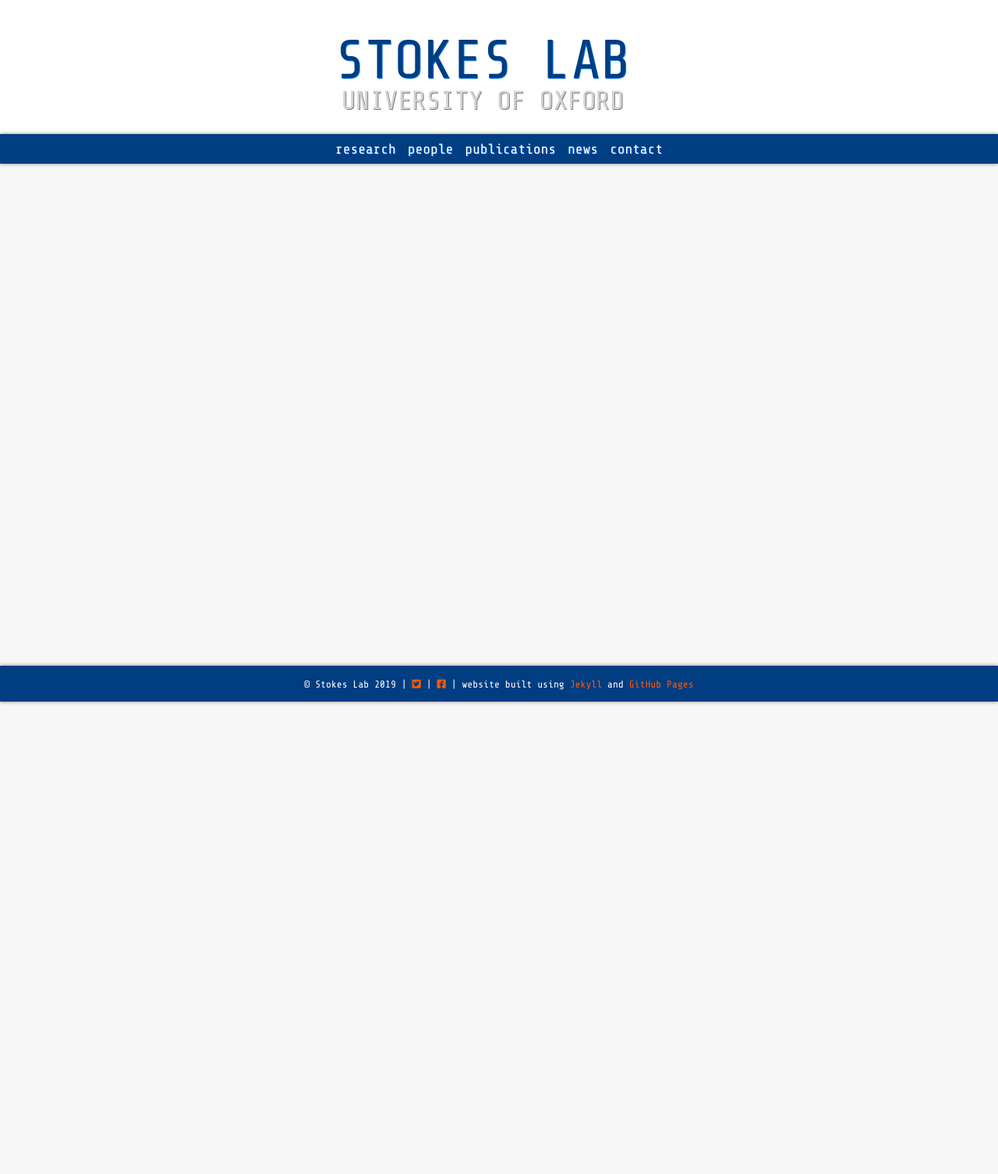
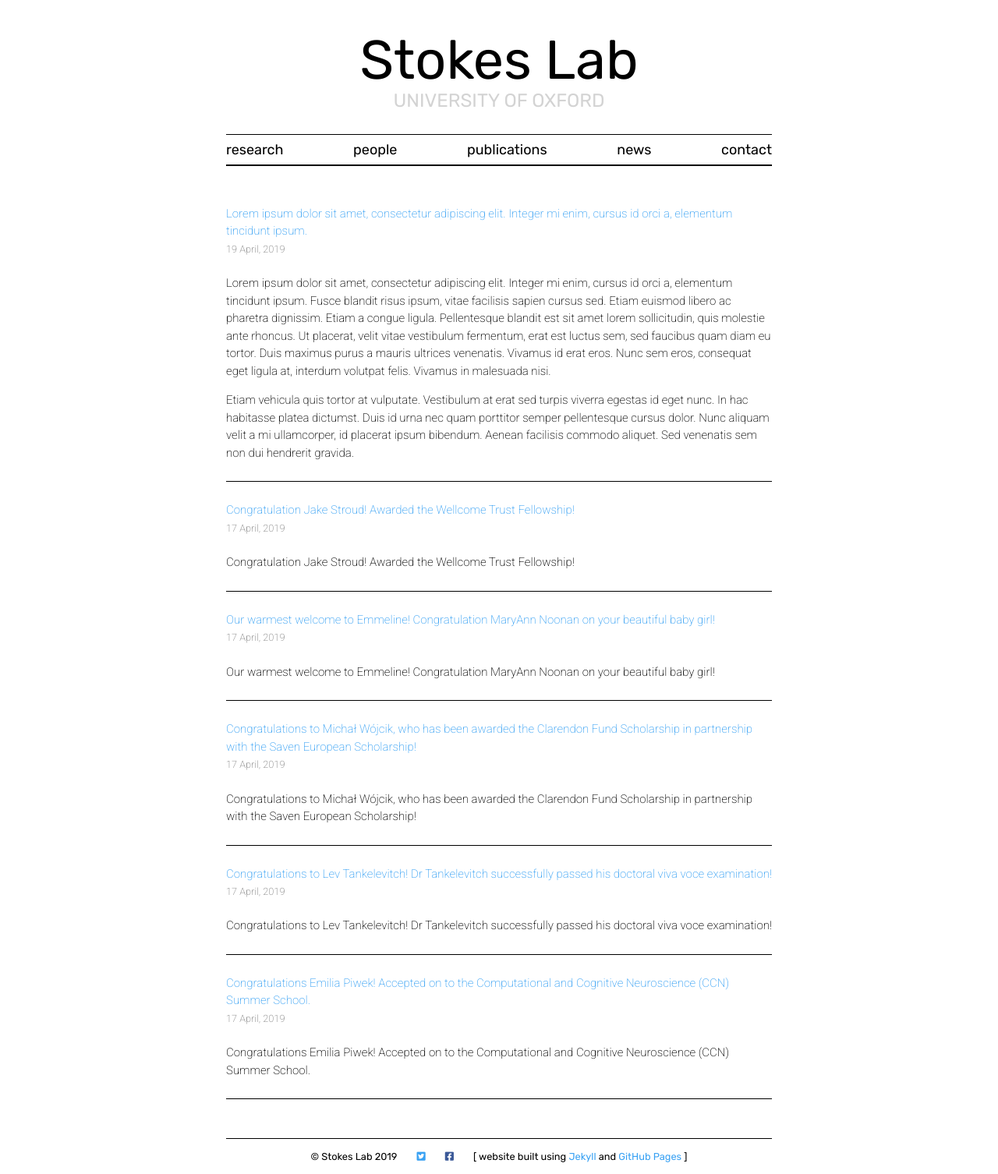
Before and after one commit to stokeslab/stokeslab.github.io, a Jekyll site: the page built from _pages/blog.html, in a window 1280 px wide. Shown: the whole page at 78% size. Built offline with Jekyll 4.4.1, drawn with Linux system fonts in a browser that asks for light colours; nearby versions of some CDN libraries; some web fonts are replaced.

Commit message:
design update

```diff
--- a/_layouts/default.html
+++ b/_layouts/default.html
@@ -16,6 +16,9 @@
 		<link href="https://fonts.googleapis.com/css?family=Roboto+Mono|Roboto+Slab:300|Roboto:200" rel="stylesheet">
 		<link href="https://fonts.googleapis.com/css?family=Share+Tech+Mono" rel="stylesheet">
 		<link href="https://fonts.googleapis.com/css?family=Inconsolata" rel="stylesheet">
+		<link href="https://fonts.googleapis.com/css?family=Rubik&display=swap" rel="stylesheet">
+		 <link href="https://fonts.googleapis.com/css?family=Quicksand:300&display=swap" rel="stylesheet">
+		 <link href="https://fonts.googleapis.com/css?family=Heebo:100&display=swap" rel="stylesheet">
 		<link rel="stylesheet" href="https://use.fontawesome.com/releases/v5.8.1/css/all.css" integrity="sha384-50oBUHEmvpQ+1lW4y57PTFmhCaXp0ML5d60M1M7uH2+nqUivzIebhndOJK28anvf" crossorigin="anonymous">
 	</head>
 
@@ -55,7 +58,7 @@
 				<div class="menu-item-wrapper"><a href="{{ site.baseurl }}/people/"><div class="menu-item">people</div></a></div>
 				<div class="menu-item-wrapper"><a href="{{ site.baseurl }}/publications/"><div class="menu-item">publications</div></a></div>
 				<!-- <div class="menu-item-wrapper"><a href="{{ site.baseurl }}/blog/"><div class="menu-item">blog</div></a></div> -->
-				<div class="menu-item-wrapper"><a href="{{ site.baseurl }}/news/"><div class="menu-item">news</div></a></div>
+				<div class="menu-item-wrapper"><a href="{{ site.baseurl }}/blog/"><div class="menu-item">news</div></a></div>
 				<!--<div class="menu-item-wrapper"><a href="{{ site.baseurl }}/resources/"><div class="menu-item">resources</div></a></div>-->
 				<!--<div class="menu-item-wrapper"><a href="{{ site.baseurl }}/participate/"><div class="menu-item">participate</div></a></div> -->
 				<div class="menu-item-wrapper"><a href="{{ site.baseurl }}/contact/"><div class="menu-item">contact</div></a></div>
@@ -68,9 +71,11 @@
 		</div>
 	</div>
 
+<div class="footer-wrapper">
 	<div class="footer">
-		&copy; Stokes Lab {{ 'now' | date: "%Y" }} | <a href="https://twitter.com/StokesLabOx" target="_blank"><i class="fab fa-twitter-square"></i></a> | <a href="https://www.facebook.com/Attention-Working-Memory-Group-1153758644784999/?__tn__=kC-R&eid=ARD4igwWZPXx71zNExTqVRcPHgJWF9OzyfVVXspUXlRF8M4t7QDjzMHsitK3W9PtwK0wFcEGuqnDNgjL&hc_ref=ARR5gT3rsJtKbDgfeelq5rNu2RfBlf5aQR5VyHM566H6ULeCg1DBJlcZlelbICf5NS0&fref=nf" target="_blank"><i class="fab fa-facebook-square"></i></a> | website built using <a target="_blank" href="https://jekyllrb.com/">Jekyll</a> and <a target="_blank" href="https://pages.github.com/">GitHub Pages</a>
+		&copy; Stokes Lab {{ 'now' | date: "%Y" }} &nbsp;&nbsp;&nbsp;&nbsp;&nbsp;&nbsp; <a href="https://twitter.com/StokesLabOx" target="_blank"><i class="fab fa-twitter-square"></i></a> &nbsp;&nbsp;&nbsp;&nbsp;&nbsp;&nbsp; <a href="https://www.facebook.com/Attention-Working-Memory-Group-1153758644784999/?__tn__=kC-R&eid=ARD4igwWZPXx71zNExTqVRcPHgJWF9OzyfVVXspUXlRF8M4t7QDjzMHsitK3W9PtwK0wFcEGuqnDNgjL&hc_ref=ARR5gT3rsJtKbDgfeelq5rNu2RfBlf5aQR5VyHM566H6ULeCg1DBJlcZlelbICf5NS0&fref=nf" target="_blank"><i class="fab fa-facebook-square"></i></a> &nbsp;&nbsp;&nbsp;&nbsp;&nbsp;&nbsp; [ website built using <a target="_blank" href="https://jekyllrb.com/">Jekyll</a> and <a target="_blank" href="https://pages.github.com/">GitHub Pages</a> ]
 	</div>
+</div>
 
 </body>
 
--- a/_layouts/post.html
+++ b/_layouts/post.html
@@ -2,7 +2,7 @@
 layout: default
 ---
 
-<!--
+
 <div class="post-title">{{ page.title }}</div>
 
 <div class="post-date">{{ page.date | date: "%-d %B, %Y" }}{% if page.author %} • {{ page.author }}{% endif %}{% if page.meta %} • {{ page.meta }}{% endif %} </div>
@@ -31,7 +31,7 @@
 
 </div>
 
--->
+
 
 
 <!--
--- a/_pages/blog.html
+++ b/_pages/blog.html
@@ -5,18 +5,19 @@
 ---
 
 
-<!-- <h1 class="blog-archive"> Latest post </h1>
+<!-- <h1 class="section-head"> Latest news and blogs </h1> -->
 
 
 {% for post in site.posts %}
 	  <div class="blog-wrapper">
-<a href="{{ post.url | prepend: site.baseurl }}"><div class="post-title post-title-link">{{ post.title }}</div></a>
-		  <a class="twitter-timeline" href="https://twitter.com/StokesLabOx?ref_src=twsrc%5Etfw">Tweets by StokesLabOx</a> <script async src="https://platform.twitter.com/widgets.js" charset="utf-8"></script>
+		<a href="{{ post.url | prepend: site.baseurl }}"><div class="post-title post-title-link">{{ post.title }}</div></a>
 
-<div class="post-date">{{ post.date | date: "%-d %B, %Y" }} {% if page.author %} • {{ page.author }}{% endif %}{% if page.meta %} • {{ page.meta }}{% endif %}</div>
+		<div class="post-date">{{ post.date | date: "%-d %B, %Y" }} {% if page.author %} • {{ page.author }}{% endif %}{% if page.meta %} • {{ page.meta }}{% endif %}</div>
 
-    <div class="post-content post-excerpt">{{ post.excerpt }} [ <a href="{{ post.url | prepend: site.baseurl }}">...Read on...</a> ]</div>
-</div> */
+		<!-- <div class="post-content post-excerpt">{{ post.excerpt }} [ <a href="{{ post.url | prepend: site.baseurl }}">...Read on...</a> ]</div> -->
+
+		<div class="post-content">{{ post.content }} </div>
+</div>
 {% endfor %}
 
 <!-- <div class="fb-share-button" data-href="{{site.url}}{{page.url}}" data-layout="button_count" style="position: relative; top: -8px; left: 33px;"></div>
@@ -35,7 +36,7 @@
 	<a href="{{site.url}}/blog-archive/">Blog archive</a>
 	<p>Subscribe <a href="{{ "/feed.xml" | prepend: site.baseurl }}">via RSS</a></p>
 
-</div> -->
+</div>
 
 <!-- <h1 class="blog-archive"> Blog archive </h1>
 {% for post in site.posts %}
--- /dev/null
+++ b/_posts/2019-04-17-congrats-emilia.md
@@ -0,0 +1,6 @@
+---
+layout: post
+title:  "Congratulations Emilia Piwek! Accepted on to the Computational and Cognitive Neuroscience (CCN) Summer School."
+---
+
+Congratulations Emilia Piwek! Accepted on to the Computational and Cognitive Neuroscience (CCN) Summer School.
--- /dev/null
+++ b/_posts/2019-04-17-congrats-lev.md
@@ -0,0 +1,6 @@
+---
+layout: post
+title:  "Congratulations to Lev Tankelevitch! Dr Tankelevitch successfully passed his doctoral viva voce examination!"
+---
+
+Congratulations to Lev Tankelevitch! Dr Tankelevitch successfully passed his doctoral viva voce examination!
--- /dev/null
+++ b/_posts/2019-04-17-congrats-michal.md
@@ -0,0 +1,6 @@
+---
+layout: post
+title:  "Congratulations to Michał Wójcik, who has been awarded the Clarendon Fund Scholarship in partnership with the Saven European Scholarship!"
+---
+
+Congratulations to Michał Wójcik, who has been awarded the Clarendon Fund Scholarship in partnership with the Saven European Scholarship!
--- /dev/null
+++ b/_posts/2019-04-17-welcome-emmeline.md
@@ -0,0 +1,6 @@
+---
+layout: post
+title:  "Our warmest welcome to Emmeline! Congratulation MaryAnn Noonan on your beautiful baby girl!"
+---
+
+Our warmest welcome to Emmeline! Congratulation MaryAnn Noonan on your beautiful baby girl!
--- /dev/null
+++ b/_posts/2019-04-17-welcome-jake.md
@@ -0,0 +1,6 @@
+---
+layout: post
+title:  "Congratulation Jake Stroud! Awarded the Wellcome Trust Fellowship!"
+---
+
+Congratulation Jake Stroud! Awarded the Wellcome Trust Fellowship!
--- a/_sass/_layout.scss
+++ b/_sass/_layout.scss
@@ -28,7 +28,7 @@
 $menu-item-border: 1px;
 $menu-item-border-small: 1px; /*1.5vw;*/
 
-$post-title-size: 20px;
+$post-title-size: 15px;
 $post-title-size-small: 5vw;
 
 $post-font-size: 15px;
@@ -43,8 +43,9 @@
 
 // fonts ----------------------
 
-$font-style: 'Sawarabu Mincho'; /*'Roboto', sans-serif;*/
-$font-style-mono: 'Share Tech Mono', monospace;
+$font-style: 'Roboto', sans-serif;
+$font-style-mono: 'Rubik', sans-serif; /*'Rubik', sans-serif;*/
+/*'Share Tech Mono', monospace;*/
 
 //------------------
 
@@ -57,15 +58,15 @@
 /*$font-style-mono: 'Helvetica';*/
 $font-color: black; /*#262626;*/
 $link-color: #0058bd;
-$link-hover-color: #FF5900; /*#00835B;*/ /*#f80073;*/
+$link-hover-color: #38A1F3; /*#FF5900;*/ /*#00835B;*/ /*#f80073;*/
 $heading-font: 'Palatino', sans-serif; /* 'Muli' */
 $heading-font-color: #000000; /*#425469;*/
 $light: #E7EDF4;
 $header:  #1D1425;
-$pop-color: #003D81; /*#002147;*/ /*#0058bd;*/
+$pop-color:  black; /* #003D81; / #002147;*/ /*#0058bd;*/
 
 // Width of the content area
-$content-width:    520px; /* 500,400,500*/
+$content-width:    800px; /* 500,400,500*/
 
 $on-palm:          400px !default;
 $on-laptop:        520px !default;
@@ -112,7 +113,7 @@
 body {
 	margin: 0;
 	padding: 0;
-	background: #f7f7f7; /*#f7f7f7;*/ /*#f5fbff;*/
+	background: white; /*#f7f7f7;*/ /*#f5fbff;*/
 	display: flex;
   	flex-direction: column;
   	justify-content: center;
@@ -143,7 +144,7 @@
 
 .logo {
 	/*outline: 1px solid red;*/
-	background: white;
+	/*background: red;*/
 
 	max-width: -webkit-calc(#{$content-width} - (#{$spacing-unit}));
 	max-width:         calc(#{$content-width} - (#{$spacing-unit}));
@@ -151,7 +152,7 @@
 	padding: $spacing-unit/3 $spacing-unit/2;
 	padding-top: $spacing-unit/2.5;
 
-	-ms-box-orient: horizontal;
+	/*-ms-box-orient: horizontal;
 	display: -webkit-box;
 	display: -moz-box;
 	display: -ms-flexbox;
@@ -161,7 +162,7 @@
 	flex-direction: row;
 	flex-wrap: wrap;
 	-webkit-justify-content: space-between;
-	justify-content: space-between;
+	justify-content: space-between;*/
 
   @media screen and (min-width: $on-large) {
 		max-width: -webkit-calc(#{$content-width} - (#{$spacing-unit} * 2));
@@ -173,23 +174,24 @@
 }
 
 .site-title {
+	/*outline: 1px solid red;*/
 	margin-top:10px;
 	font-family: $font-style-mono;
 	font-size: $title-size-small;
-	text-transform: uppercase;
+	/*text-transform: uppercase;*/
 	vertical-align: center;
 	line-height:  $title-line-height-small;
 	text-decoration: none;
 	color: $pop-color;
-	text-align: right;
-	text-shadow: 0.5px 0.5px #0471EA;
+	text-align: center;
+	/*text-shadow: 0.5px 0.5px #0471EA;*/
 	flex: 1;
 	-webkit-flex: 1; /* Safari 6.1+ */
   	-ms-flex: 1; /* IE 10 */
 	@media screen and (min-width: $on-large) {
 		font-size: $title-size;
 		line-height: $title-line-height;
-		text-shadow: 1px 1px #0471EA;
+		/*text-shadow: 1px 1px #0471EA;*/
 /*		margin: 0 auto;
 */	}
 }
@@ -217,9 +219,9 @@
 }
 
 .undertitle{
-/*	outline: 1px solid red;
-*/	font-family: $font-style-mono;
-	text-shadow: 0.5px 0.5px gray;
+	/*outline: 1px solid red;*/
+	font-family: $font-style-mono;
+	/*text-shadow: 0.5px 0.5px gray;*/
 	font-size: 4.6vw;
 	text-transform: uppercase;
 	vertical-align: center;
@@ -228,8 +230,8 @@
 	color: #d3d3d3; /*$pop-color;*/
 	text-align: center;
 	@media screen and (min-width: $on-large) {
-		text-shadow: 1px 1px gray;
-		font-size: 2.1rem;
+		/*text-shadow: 1px 1px gray;*/
+		font-size: 1.5rem; /*2.1rem;*/
 		line-height: 2.1rem;
 	}
 }
@@ -240,7 +242,7 @@
 
 	width: 100%;
 	text-align: center;
-	background-color: $pop-color;
+	background-color: white;
 /*	background-image: linear-gradient(rgba(0,0,0,0.2), rgba(0,0,0,0));
 */	/*background-image: linear-gradient(rgba(0,131,91,.5), rgba(0,131,91,0));*/
 	/*background-image: linear-gradient(rgba(255,255,255,.2), rgba(255,255,255,0));*/
@@ -252,16 +254,16 @@
 	 /* border-bottom-left-radius:200px;
     border-bottom-right-radius:200px;*/
 
-    border-bottom-left-radius:0%;
-    border-bottom-right-radius:0%;
+    /*border-bottom-left-radius:0%;
+    border-bottom-right-radius:0%;*/
 
 /*box-shadow: 0 -2px 5px #d3d3d3;*/
-box-shadow: 0 0px 5px gray;
+/*box-shadow: 0 0px 5px gray;*/
 	@media screen and (min-width: $on-large) {
 		/*margin-top: 30px;*/
 		padding:0;
-		border-bottom-left-radius:0%;
-    	border-bottom-right-radius:0%;
+		/*border-bottom-left-radius:0%;
+    	border-bottom-right-radius:0%;*/
 	}
 
 	 /*background:
@@ -300,8 +302,8 @@
 	/*background-color: $pop-color; */
 	/*outline: 1px solid red;*/
 	/*width: 100%;*/
-	/*border-bottom: 5px solid $pop-color;
-	border-top: 5px solid $pop-color;*/
+	border-bottom: 2px solid $pop-color;
+	border-top: 1px solid $pop-color;
 	-ms-box-orient: horizontal;
 	display: -webkit-box;
 	display: -moz-box;
@@ -324,7 +326,7 @@
 	font-size: $menu-font-size-small;
 	line-height: $menu-font-size-small;
 	text-transform: lowercase;
-	text-shadow: 1px 1px #0471EA;
+	/*text-shadow: 1px 1px #0471EA;*/
 
   @media screen and (min-width: $on-large) {
     font-size: $menu-font-size;
@@ -369,7 +371,8 @@
 	/*    border-right: $menu-item-border-small solid $pop-color; */
 	padding: $menu-top-padding-small 0;
 	text-align: center;
-	color: white;
+	color: black;
+	font-weight: 100;
 
 @media screen and (min-width: $on-large) {
 	padding: $menu-top-padding 0;
@@ -425,7 +428,7 @@
 a:visited {
 	color: $link-hover-color;
 	text-decoration: none;
-	font-weight: 100;
+	/*font-weight: 100;*/
 }
 a:hover {
 	color: $link-hover-color;
@@ -455,16 +458,26 @@
 */	color: $pop-color;
 	padding-top: 10px;
 	font-family: $font-style-mono;
-	font-weight: 600;
-	font-size: 0.9rem;
+	/*font-weight: 600;*/
+	font-size: $menu-font-size-small;
 	line-height: 1rem;
-	text-shadow: 1px 1px #d3d3d3;
-	border-top: 2px dotted $pop-color;
+	font-weight: 100;
+	/*text-shadow: 1px 1px #d3d3d3;*/
+	border-top: 1px solid $pop-color;
 
 	@media screen and (min-width: $on-large) {
+		font-size: $menu-font-size;
 		margin: $spacing-unit 0;
 	}
 
+}
+
+.fa-twitter-square {
+	color: #38A1F3;
+}
+
+.fa-facebook-square {
+	color:  #3b5998;
 }
 
 // content wrapper ----------------------------------------
@@ -533,30 +546,31 @@
 // home page (index) ----------------------------------------
 
 .home-blurb-wrapper{
-	/*outline: 1px solid red;*/
+	/*outline: 1px solid black;*/
 	width: 100%;
 	display: flex;
 	flex-direction: column;
 	/*margin: $spacing-unit 0;*/
 
-	/*	margin: 10px 0;
-	/*	padding-bottom: 20px;
-	/*background-color: #f9f9f9; */
+	/*	margin: 10px 0; */
+	/*	padding-bottom: 20px; */
+	background-color: #f7f7f7;
 	/*border-top: 1px dotted #d3d3d3;
 	*//*border-left: 1px dotted #d3d3d3;
 	*/
 	font-family: $font-style;
 	font-weight: 100;
-	background-color: white;
-	box-shadow: 0px 0px 20px gray;
+	/*background-color: white;*/
+	/*box-shadow: 0px 0px 10px #f7f7f7;*/
 
 	font-size: 0.7rem;
 	line-height: 0.8rem;
 
 	@media screen and (min-width: $on-large) {
-		font-size: 0.7rem;
-		line-height: 0.8rem;
-		/*margin: $spacing-unit 0;*/
+		font-size: 1rem;
+		line-height: 1.5rem;
+/*		background-color: #f7f7f7;
+*/		/*margin: $spacing-unit 0;*/
 	}
 	/*outline: 1px solid black;*/
 	/*color: white;*/
@@ -586,16 +600,37 @@
 }
 
 .latest-blog-wrapper {
-	font-size: 0.8rem;
-	/*margin-top: $spacing-unit/4;*/
-	/*background-color: #f9f9f9;*/
-	/*padding: 10px;*/
+	/*font-size: 0.8rem;*/
+
+/*	margin-top: $spacing-unit/4;*/
+/*padding: 10px;*/
 	/*outline: 1px solid red;*/
+}
+
+/*.latest-blog-wrapper a{
+
+	}*/
+
+.home-blog-wrapper{
+/*	outline: 1px solid red;
+*/
+	/*margin: $spacing-unit/2 0;*/
+	/*padding-bottom: $spacing-unit/2;*/
+	/*border-bottom: 1px solid $pop-color;*/
+	color: $link-hover-color;
 
 	@media screen and (min-width: $on-large) {
-
+		/*margin: $spacing-unit/2 0;*/
+		/*padding-bottom: $spacing-unit/2;*/
+		/*border-bottom: 2px dotted $pop-color;*/
 	}
-
+}
+.home-post-title-link{
+	/*color: black;*/
+	font-size: $post-title-size;
+	font-weight: 100;
+	line-height: $post-title-size*1.2;
+	margin-bottom: 5px;
 }
 
 .logos {
@@ -606,8 +641,8 @@
     margin-top: 40px;
     margin-bottom: 10px;
     padding: 20px 0;
-    border-top: 1px dotted #d3d3d3;
-    border-bottom: 1px dotted #d3d3d3;
+  /*  border-top: 1px dotted #d3d3d3;
+    border-bottom: 1px dotted #d3d3d3;*/
 /*    object-fit: contain;
 */}
 
@@ -737,20 +772,20 @@
 
 	padding: 0;
 	font-size: $post-title-size;
+	line-height: $post-title-size*1.5;
 	margin-bottom: 5px;
-	font-weight: 100;
-	color: black;
+	/*color: black;*/
+	font-weight: bold;
 	font-family: $font-style;
 	@media screen and (min-width: $on-large) {
 		margin-bottom: 5px;
     	font-size: $post-title-size;
-    	line-height: $post-title-size;
   	}
 }
 
 .post-date {
 /*	outline: 1px red solid;
-*/	margin-bottom: $spacing-unit/4;
+*/	margin-bottom: $spacing-unit/2;
 	font-size: 0.8rem;
 /*	font-style: italic;
 */	font-family: $font-style;
@@ -797,9 +832,10 @@
 
 .blog-wrapper{
 /*	outline: 1px solid red;
-*/	margin: $spacing-unit/2 0;
+*/
+	margin: $spacing-unit/2 0;
 	padding-bottom: $spacing-unit/2;
-	/*border-bottom: 2px dotted $pop-color;*/
+	border-bottom: 1px solid $pop-color;
 
 	@media screen and (min-width: $on-large) {
 		margin: $spacing-unit/2 0;
@@ -812,7 +848,9 @@
 }
 
 .post-title-link{
-	color: $link-hover-color;
+	/*color: black;*/
+	font-weight: normal;
+	line-height: $post-title-size*1.5;
 }
 
 /*.post-title-link
@@ -858,8 +896,9 @@
 	justify-content: center;
 
 	width: 100%;
-	padding-top: 20px;
-    border-top: 1px dotted #d3d3d3;
+	padding-top: 10px;
+    border-top: 1px solid black;
+    border-bottom: 2px solid black;
     /*border-top: 2px dotted $pop-color;*/
 	line-height: 30px;
 
@@ -925,29 +964,32 @@
 
 // footer ----------------------------------------
 
+.footer-wrapper {
+	width: 100%;
+}
 .footer {
 /*	outline: 1px solid red;*/
-	background: $pop-color;
+	background: white;
 	text-align: center;
   	flex-shrink: 0;
-	color: white;
+	color: black;
 	font-family: $font-style-mono;
 	font-size: $footer-size-small;
-	width: 100%;
-	/*max-width: -webkit-calc(#{$content-width} - (#{$spacing-unit}));
-	max-width:         calc(#{$content-width} - (#{$spacing-unit}));*/
+	/*width: 100%;*/
+	max-width: -webkit-calc(#{$content-width} - (#{$spacing-unit}));
+	max-width:         calc(#{$content-width} - (#{$spacing-unit}));
 	/*margin-right: $spacing-unit / 2;
 	margin-left: $spacing-unit / 2;*/
 	padding: $footer-top-padding-small 0;
-	box-shadow: 0 0px 5px gray;
-	border-top: 2px solid $pop-color;
+	/*box-shadow: 0 0px 5px gray;*/
+	border-top: 1px solid $pop-color;
 
 	@media screen and (min-width: $on-large) {
 		border-top-left-radius:0%;
     	border-top-right-radius:0%;
 		width: 100%;
-		/*max-width: -webkit-calc(#{$content-width} - (#{$spacing-unit} * 2));
-		max-width:         calc(#{$content-width} - (#{$spacing-unit} * 2));*/
+		max-width: -webkit-calc(#{$content-width} - (#{$spacing-unit} * 2));
+		max-width:         calc(#{$content-width} - (#{$spacing-unit} * 2));
 /*		border-top: $menu-item-border solid $pop-color;
 */    	font-size: $footer-size;
     	/*line-height: $footer-size * 1.5;*/
```
Also changed, not shown: _pages/research.html (+1 -7 lines), _posts/2012-09-12-how-to-write-a-blog copy.md (deleted, +0 -10 lines), _posts/2012-09-12-how-to-write-a-blog.md (deleted, +0 -10 lines), _posts/2019-04-17-long-title.md (deleted, +0 -8 lines), index.html (+15 -15 lines).
